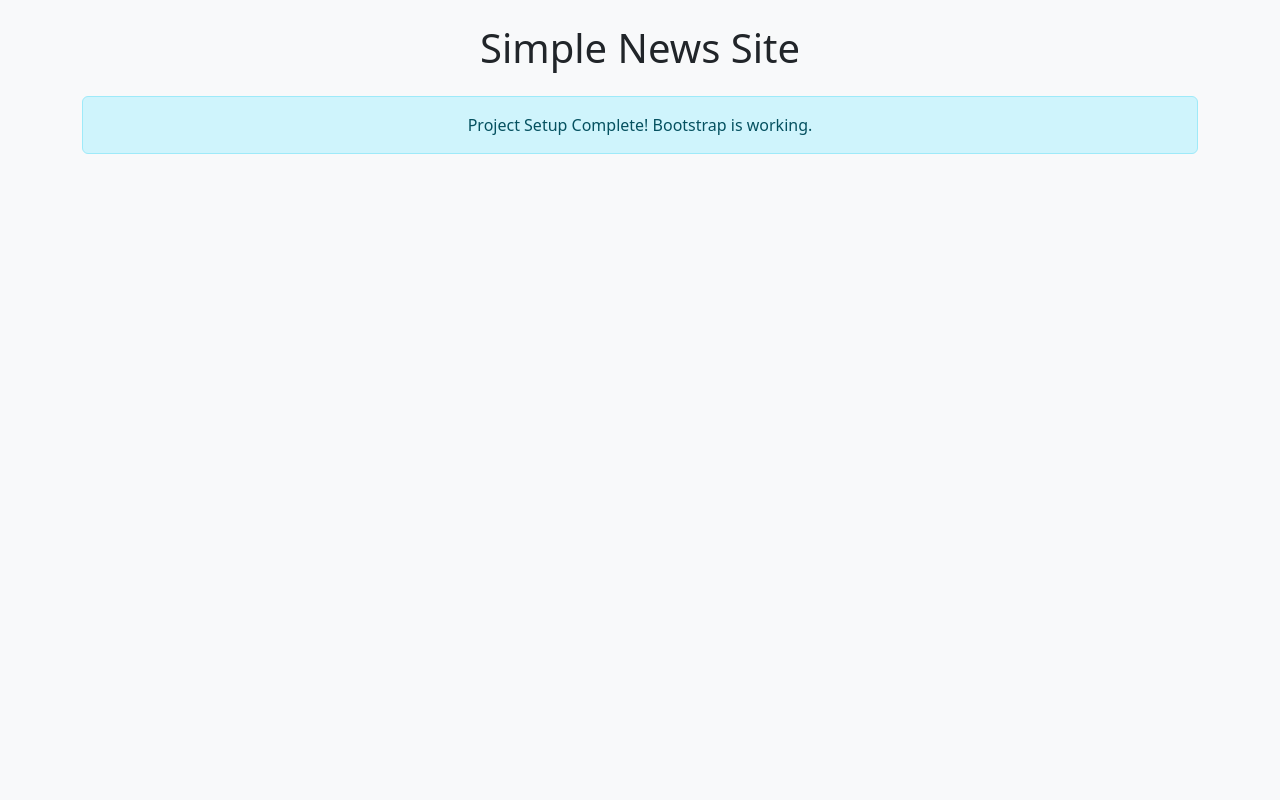
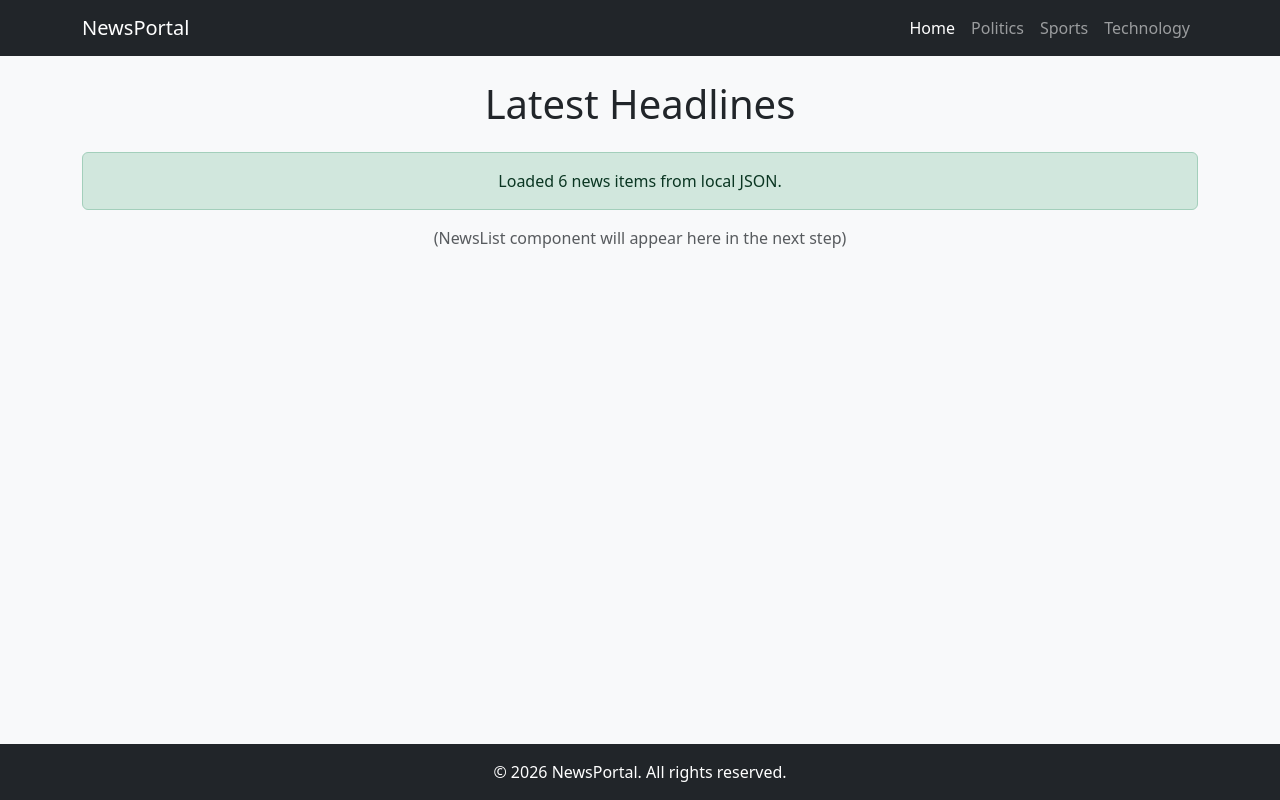
Before and after one commit to M-Naufal14/simple-news-site, a React (Vite) app: page / in a window 1280 px wide. Built offline with nearby package versions, Linux system fonts and the light colour scheme.

Commit message:
Inisialisasi aplikasi dengan data berita contoh dan struktur React dasar

```diff
--- a/src/App.jsx
+++ b/src/App.jsx
@@ -1,13 +1,37 @@
-import { useState } from 'react'
+import { useState, useEffect } from 'react'
+import 'bootstrap/dist/css/bootstrap.min.css'
 import './App.css'
+import newsData from './data/news.json'
+import Navbar from './components/Navbar'
+import Footer from './components/Footer'
 
 function App() {
+  const [news, setNews] = useState([])
+
+  useEffect(() => {
+    // Simulating data fetching
+    setNews(newsData)
+  }, [])
+
   return (
-    <div className="container py-4">
-      <h1 className="text-center mb-4">Simple News Site</h1>
-      <div className="alert alert-info text-center">
-        Project Setup Complete! Bootstrap is working.
-      </div>
+    <div className="d-flex flex-column min-vh-100">
+      <Navbar />
+
+      <main className="container flex-grow-1">
+        <h1 className="text-center mb-4">Latest Headlines</h1>
+
+        {/* Debugging: Check if data is loaded */}
+        <div className="alert alert-success text-center">
+          Loaded {news.length} news items from local JSON.
+        </div>
+
+        {/* Placeholder for NewsList */}
+        <div className="text-center text-muted">
+          (NewsList component will appear here in the next step)
+        </div>
+      </main>
+
+      <Footer />
     </div>
   )
 }
--- /dev/null
+++ b/src/data/news.json
@@ -0,0 +1,50 @@
+[
+    {
+        "id": 1,
+        "title": "Technology Advances in 2024",
+        "description": "A look back at the biggest tech leaps of the year, from AI to Quantum Computing.",
+        "urlToImage": "https://placehold.co/600x400?text=Technology",
+        "category": "Technology",
+        "date": "2024-01-15"
+    },
+    {
+        "id": 2,
+        "title": "Global Sports Update",
+        "description": "The latest scores and highlights from around the world in football, basketball, and tennis.",
+        "urlToImage": "https://placehold.co/600x400?text=Sports",
+        "category": "Sports",
+        "date": "2024-01-14"
+    },
+    {
+        "id": 3,
+        "title": "Political Landscape Shifts",
+        "description": "Analyzing the recent changes in government policies and international relations.",
+        "urlToImage": "https://placehold.co/600x400?text=Politics",
+        "category": "Politics",
+        "date": "2024-01-13"
+    },
+    {
+        "id": 4,
+        "title": "Healh Tips for Summer",
+        "description": "Top advice from experts on how to stay hydrated and protected during the heatwave.",
+        "urlToImage": "https://placehold.co/600x400?text=Health",
+        "category": "Health",
+        "date": "2024-01-12"
+    },
+    {
+        "id": 5,
+        "title": "New Space Mission Launched",
+        "description": "NASA confirms the successful launch of its latest probe to study the outer solar system.",
+        "urlToImage": "https://placehold.co/600x400?text=Space",
+        "category": "Science",
+        "date": "2024-01-11"
+    },
+    {
+        "id": 6,
+        "title": "The Future of Electric Cars",
+        "description": "How the automotive industry is rapidly shifting towards sustainable energy solutions.",
+        "urlToImage": "https://placehold.co/600x400?text=Cars",
+        "category": "Technology",
+        "date": "2024-01-10"
+    }
+]
```
